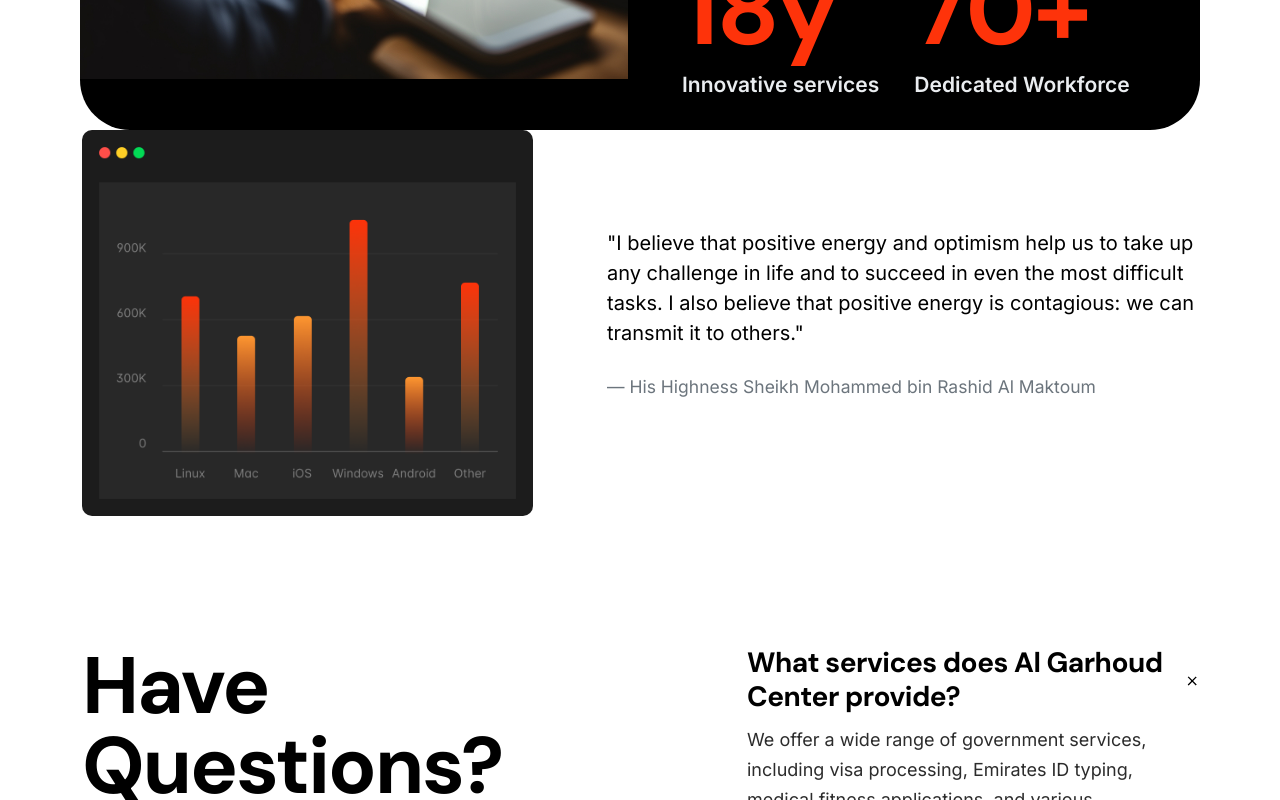
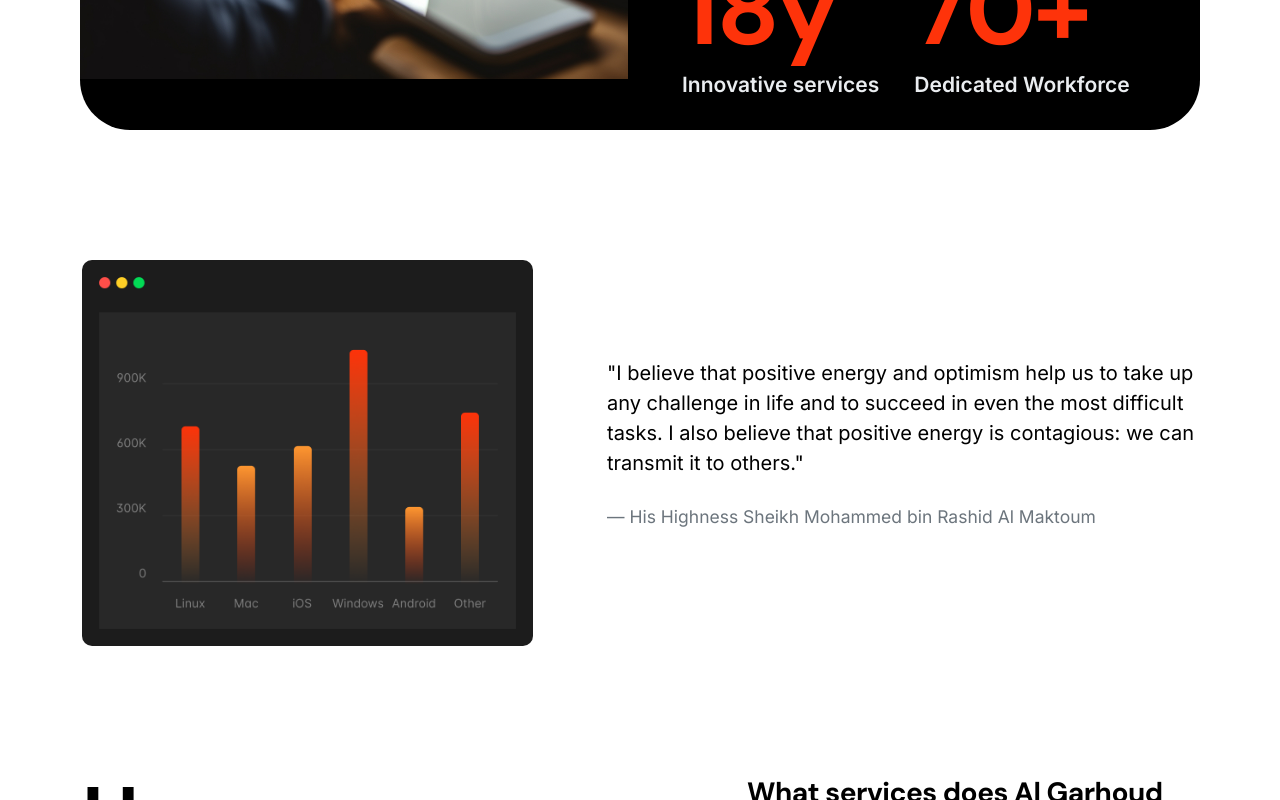
Before and after one commit to roshanzamil/al_garhoud_center, a Next.js app: page / in a window 1280 px wide. Shown: the part 5540-6340 px from the top of the page. Built offline with nearby package versions, Linux system fonts and the light colour scheme; a web font is replaced by a local one.

Commit message:
create spacing

```diff
--- a/src/components/homes/home-1/QuoteHomeOne.tsx
+++ b/src/components/homes/home-1/QuoteHomeOne.tsx
@@ -1,7 +1,7 @@
 
 export default function QuoteHomeOne() {
   return (
-    <div className="azzle-section-padding pt-0 overflow-hidden">
+    <div className="azzle-section-padding overflow-hidden">
       <div className="container">
         <div className="row">
           <div className="col-lg-5">
```
